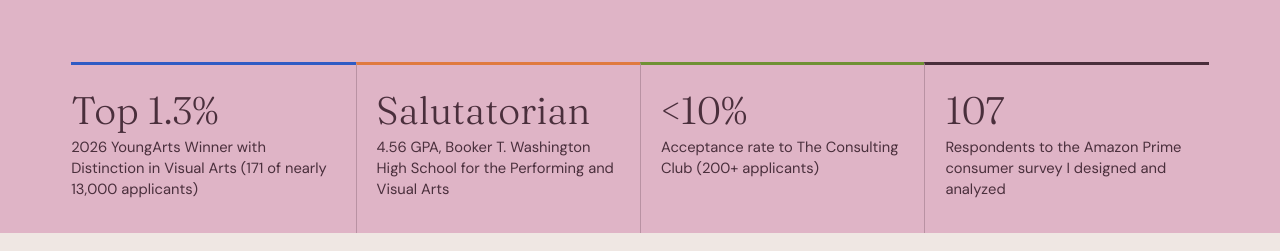
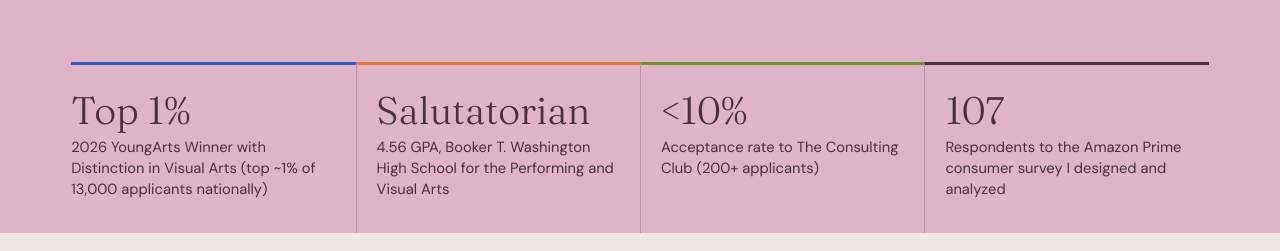
Before and after one commit to ediemurawski-lab/ediemurawski.com, a plain HTML site: page index.html in a window 1280 px wide. Shown: the part 919-1170 px from the top of the page. Drawn offline with Linux system fonts and the light colour scheme.

Commit message:
Match YoungArts figure to résumé (top ~1% of 13,000)
Co-Authored-By: Claude Opus 5.5 <noreply@anthropic.com>
Claude-Session: https://claude.ai/code/session_01FZLkrCMGBbHghR4d6n3mhD

```diff
--- a/index.html
+++ b/index.html
@@ -333,7 +333,7 @@
         <img class="hero-photo" src="images/edie-portrait.jpg" alt="Portrait of Edie Murawski" width="594" height="697">
       </div>
       <div class="stats">
-        <div class="stat"><b>Top 1.3%</b><span>2026 YoungArts Winner with Distinction in Visual Arts (171 of nearly 13,000 applicants)</span></div>
+        <div class="stat"><b>Top 1%</b><span>2026 YoungArts Winner with Distinction in Visual Arts (top ~1% of 13,000 applicants nationally)</span></div>
         <div class="stat"><b>Salutatorian</b><span>4.56 GPA, Booker T. Washington High School for the Performing and Visual Arts</span></div>
         <div class="stat"><b>&lt;10%</b><span>Acceptance rate to The Consulting Club (200+ applicants)</span></div>
         <div class="stat"><b>107</b><span>Respondents to the Amazon Prime consumer survey I designed and analyzed</span></div>
@@ -519,7 +519,7 @@
           <h2 class="section-title"><em>Still life as climate advocacy:</em> <strong>YoungArts Collection</strong></h2>
         </div>
         <div>
-          <div class="callout"><b>1.3%</b><span>Named a 2026 YoungArts Winner with Distinction in Visual Arts, one of 171 artists selected from nearly 13,000 applicants nationwide.</span></div>
+          <div class="callout"><b>Top 1%</b><span>Named a 2026 YoungArts Winner with Distinction in Visual Arts, in the top ~1% of 13,000 applicants nationally.</span></div>
         </div>
       </div>
 
```
